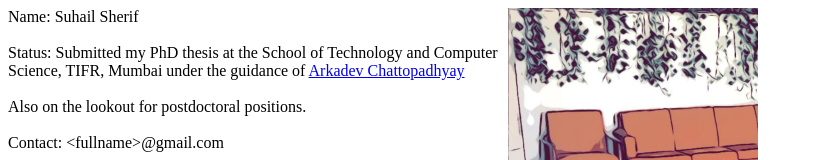
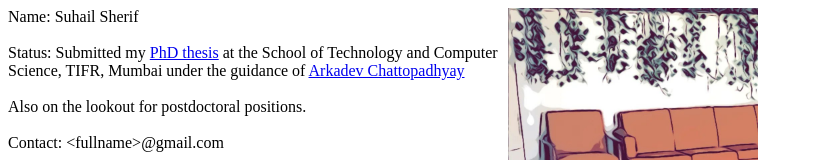
Before and after one commit to suhailsherif/suhailsherif.github.io, a plain HTML site: page index.html in a window 1280 px wide. Shown: the top 160 px of the page, without its empty margins (0-813 px from the left). Drawn offline with Linux system fonts and the light colour scheme.

Commit message:
Testing pdf accessibility

```diff
--- a/index.html
+++ b/index.html
@@ -11,7 +11,7 @@
 <div id="biotext" style="max-width: 500px; float:left">
         Name: Suhail Sherif
 	<div><br></div>
-        Status: Submitted my PhD thesis at the School of Technology and Computer Science, TIFR, Mumbai under the guidance of <a href="http://www.tcs.tifr.res.in/~arkadev">Arkadev Chattopadhyay</a>
+	Status: Submitted my <a href="thesis_suhail.pdf">PhD thesis</a> at the School of Technology and Computer Science, TIFR, Mumbai under the guidance of <a href="http://www.tcs.tifr.res.in/~arkadev">Arkadev Chattopadhyay</a>
 	<div><br></div>
 	Also on the lookout for postdoctoral positions.
 	<div><br></div>
```
